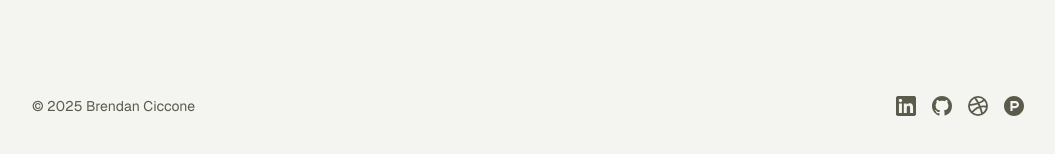
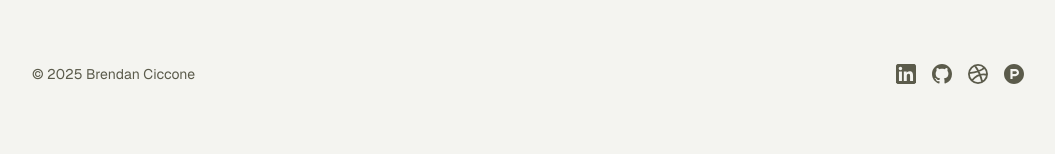
Before and after one commit to brendanciccone/portfolio, a Next.js app: page / in a window 1280 px wide. Shown: the part 1131-1285 px from the top of the page, without its empty margins (112-1167 px from the left). Built offline with nearby package versions, Linux system fonts and the light colour scheme.

Commit message:
style: adjust footer margin for improved layout

```diff
--- a/components/footer.tsx
+++ b/components/footer.tsx
@@ -4,7 +4,7 @@ export default function Footer() {
   const currentYear = new Date().getFullYear()
 
   return (
-    <footer className="mt-10 sm:mt-12 py-6">
+    <footer className="mt-4 sm:mt-4 py-6">
       <div className="flex justify-between items-center">
         <div className="text-xs sm:text-sm text-muted-foreground">© {currentYear} Brendan Ciccone</div>
         <div className="flex gap-4">
```
